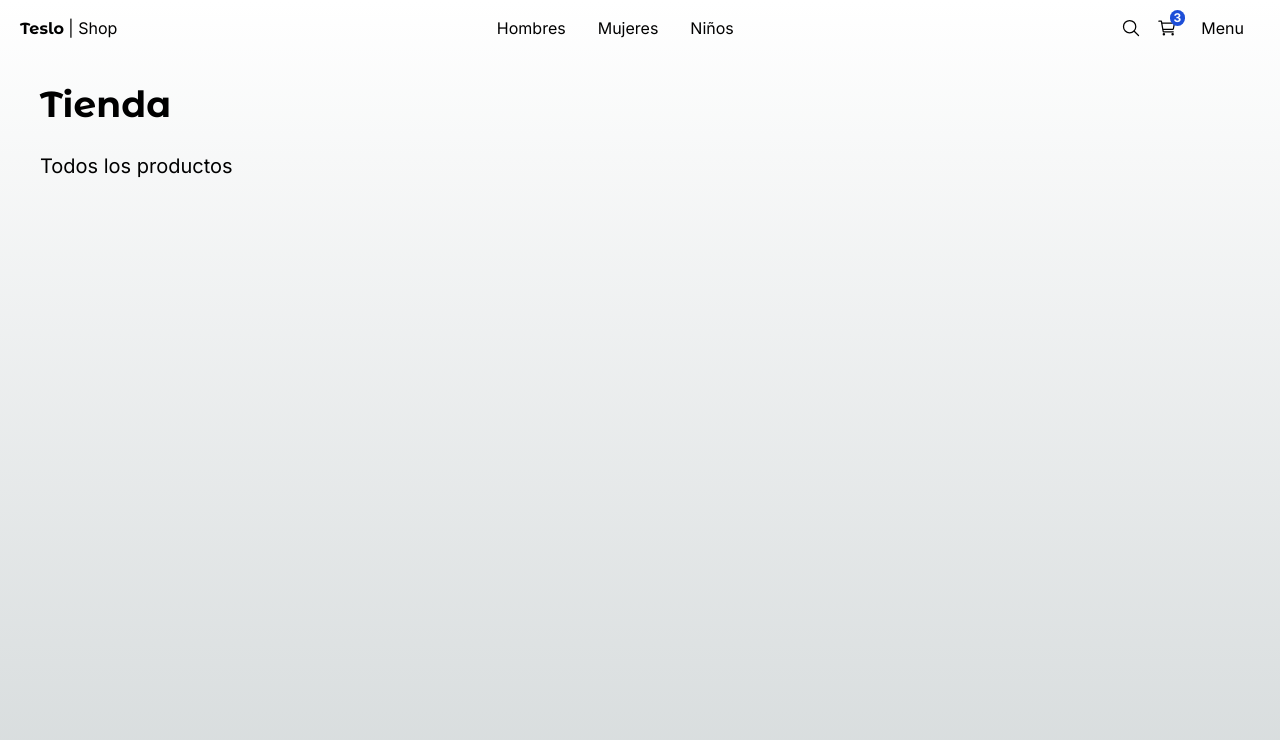
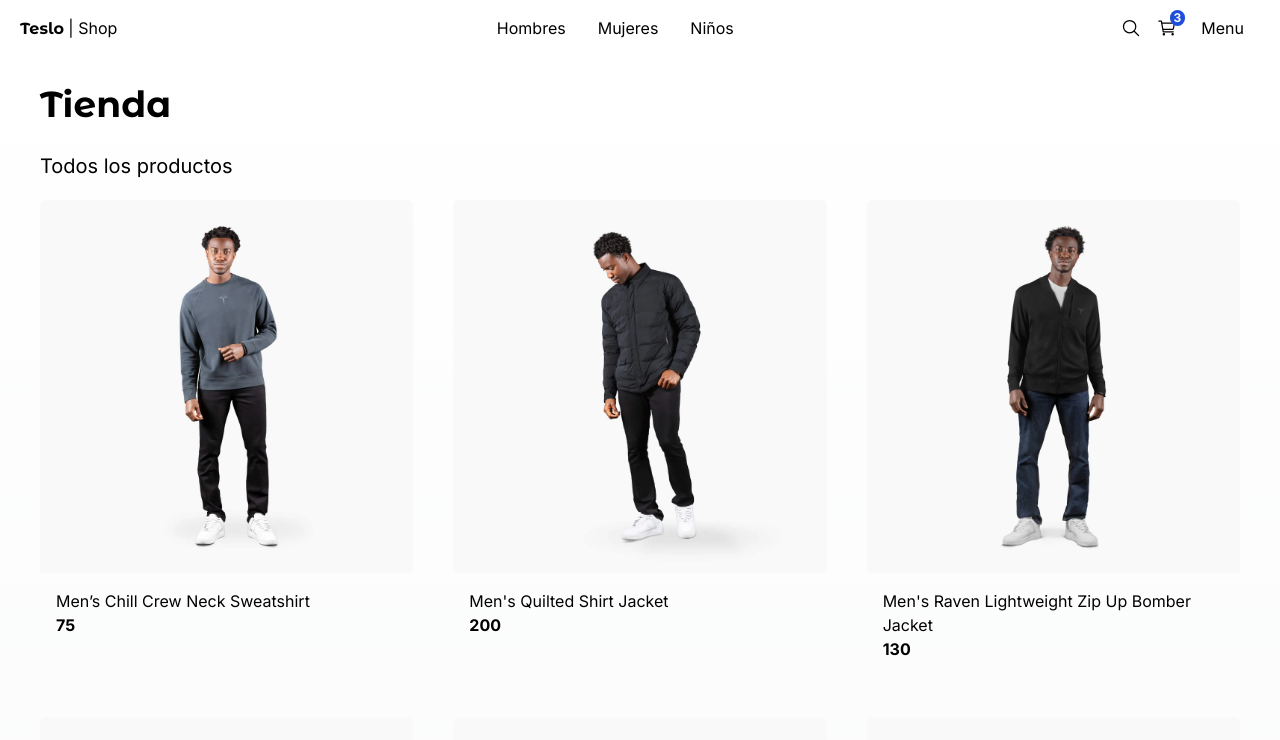
Before and after one commit to valeroman/teslo-shopy, a Next.js app: page / in a window 1280 px wide. Shown: the top 740 px of the page. Built offline with nearby package versions, Linux system fonts and the light colour scheme.

Commit message:
grid product card producct cambiar imegen

```diff
--- a/src/app/(shop)/page.tsx
+++ b/src/app/(shop)/page.tsx
@@ -1,5 +1,8 @@
-import { Title } from '@/components'
-import { titleFont } from '@/config/fonts'
+import { ProductGrid, Title } from '@/components'
+import { initialData } from '@/seed/seed'
+
+
+const products = initialData.products;
 
 export default function Home() {
   return (
@@ -9,6 +12,8 @@
         subtitle='Todos los productos'
         className='mb-2'
       />
+
+      <ProductGrid products={ products }/>
     </>
   )
 }
--- a/src/components/index.ts
+++ b/src/components/index.ts
@@ -3,3 +3,5 @@
 export * from './ui/top-menu/TopMenu';
 export * from './ui/not-found/PageNotFound';
 export * from './ui/title/Title';
+export * from './products/product-grid/ProductGrid';
+export * from './products/product-grid/ProductGridItem';
--- /dev/null
+++ b/src/components/products/product-grid/ProductGrid.tsx
@@ -0,0 +1,20 @@
+import { Product } from '@/interfaces'
+import React from 'react'
+import { ProductGridItem } from './ProductGridItem';
+
+interface Props {
+    products: Product[];
+}
+
+export const ProductGrid = ({ products }: Props) => {
+  return (
+    <div className='grid grid-cols-2 sm:grid-cols-3 gap-10 mb-10'>
+        {
+            products.map( product => (
+                <ProductGridItem
+                    key={product.slug} product={ product }                />
+            ))
+        }
+    </div>
+  )
+}
--- /dev/null
+++ b/src/components/products/product-grid/ProductGridItem.tsx
@@ -0,0 +1,46 @@
+'use client';
+
+import React, { useState } from 'react'
+import { Product } from '@/interfaces'
+import Image from 'next/image';
+import Link from 'next/link';
+
+interface Props {
+    product: Product;
+
+}
+
+export const ProductGridItem = ({ product }: Props) => {
+
+    const [displayImage, setDisplayImage] = useState( product.images[0]);
+
+    return (
+        <div className='rounded-md overflow-hidden fade-in'>
+            <Link
+                href={`/product/${product.slug}`}
+            >
+
+                <Image
+                    src={`/products/${ displayImage }`}
+                    alt={product.title}
+                    className='w-full object-cover rounded'
+                    width={500}
+                    height={500}
+                    onMouseEnter={ () => setDisplayImage( product.images[1])}
+                    onMouseLeave={ () => setDisplayImage( product.images[0])}
+                />
+            </Link>
+
+            <div className='p-4 flex flex-col'>
+                <Link
+                    href={`/product/${product.slug}`}
+                    className='hover:text-blue-600'
+                >
+                    {product.title}
+                </Link>
+                <span className='font-bold'>{product.price}</span>
+            </div>
+
+        </div>
+    )
+}
--- /dev/null
+++ b/src/interfaces/index.ts
@@ -0,0 +1 @@
+export * from './product.interface';
```
Also changed, not shown: src/interfaces/product.interface.ts (added, +16 -0 lines).
